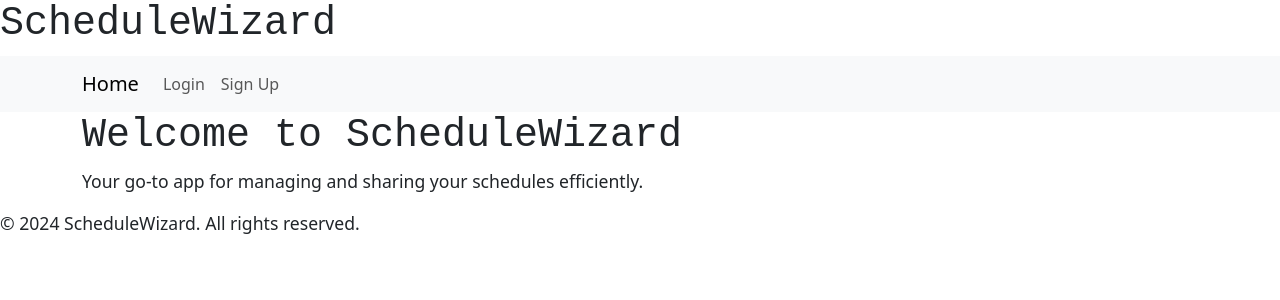
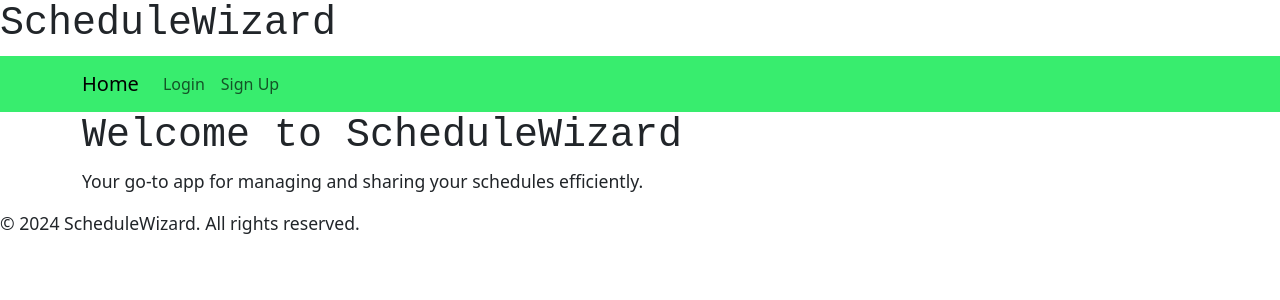
Before and after one commit to markhom/Schedule-Wizard, a React (Vite) app in the folder client/: page / in a window 1280 px wide. Shown: the top 300 px of the page. Built offline with nearby package versions, Linux system fonts and the light colour scheme.

Commit message:
accent navbar color

```diff
--- a/client/src/App.css
+++ b/client/src/App.css
@@ -951,6 +951,10 @@ a:hover {
   background-color: #1b89bc !important;
 }
 
+.bg-green {
+  background-color: #38ed6e;
+}
+
 /* DISPLAY */
 .display-none {
   display: none !important;
--- a/client/src/components/Navbar.jsx
+++ b/client/src/components/Navbar.jsx
@@ -16,7 +16,7 @@ const NavbarComponent = () => {
   console.log('Navbar - User:', user);
 
   return (
-    <Navbar bg="light" expand="lg">
+    <Navbar bg="green" expand="lg">
       <Container>
         <Navbar.Brand as={Link} to="/">Home</Navbar.Brand>
         <Navbar.Toggle aria-controls="basic-navbar-nav" />
```
